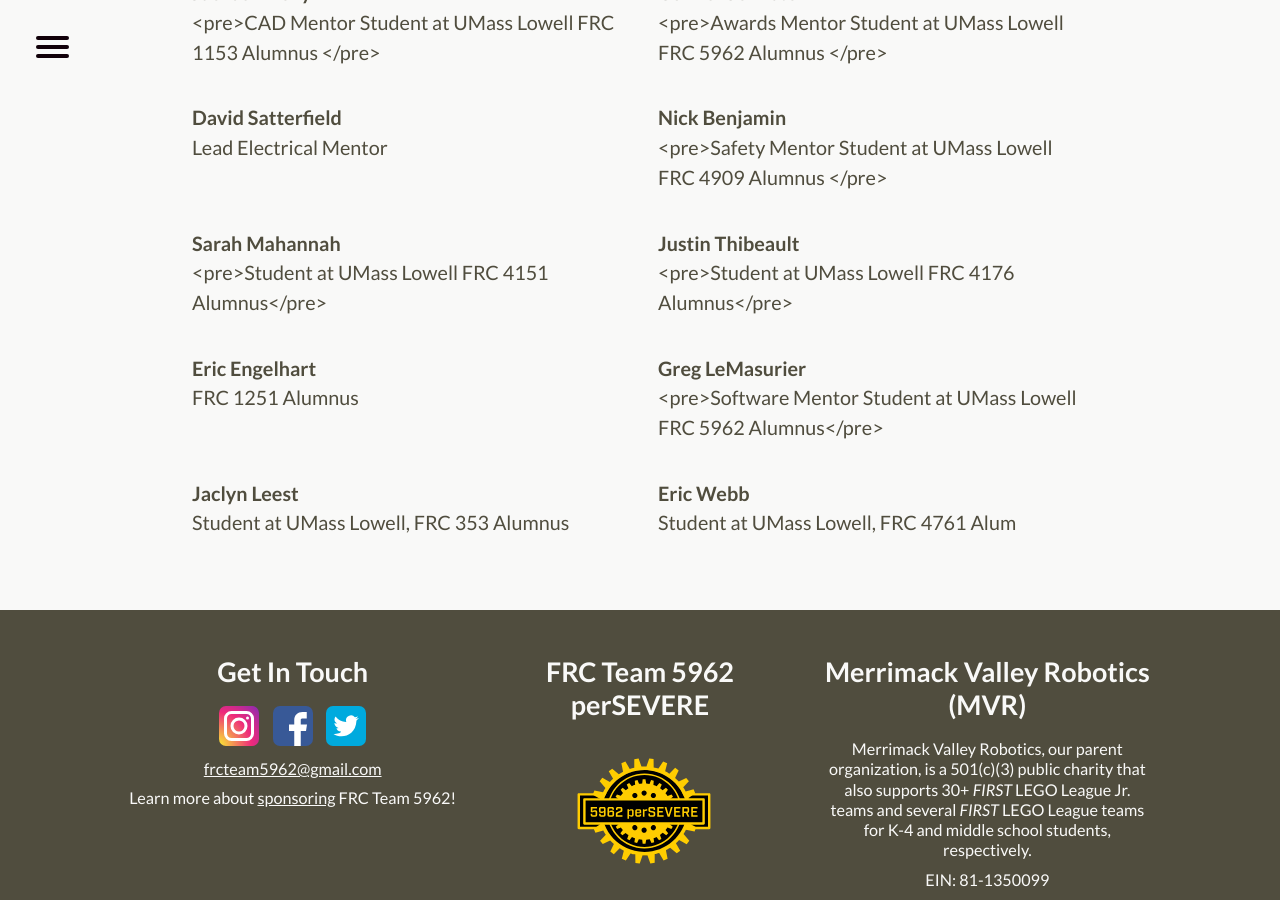
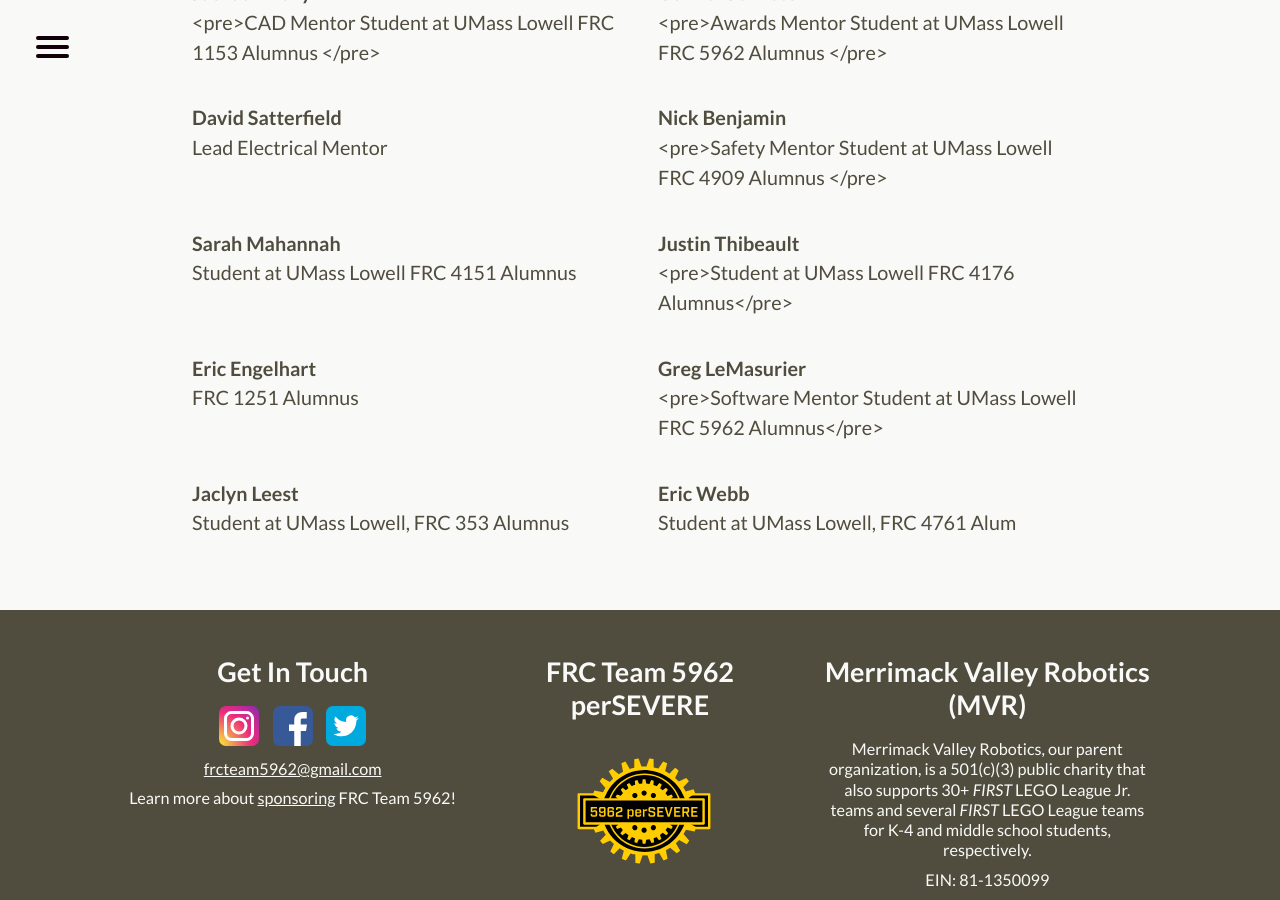
Before and after one commit to perSEVERE-5962/frc5962, a Jekyll site: the page built from about.md, in a window 1280 px wide and 900 px high, scrolled down 3369 px. Built offline with Jekyll 4.4.1, drawn with Linux system fonts in a browser that asks for light colours.

Commit message:
Updated Sarah Mahannah

```diff
--- a/_mentors/sarah-mahannah.markdown
+++ b/_mentors/sarah-mahannah.markdown
@@ -2,7 +2,7 @@
 title: Sarah Mahannah
 date: 2019-04-26 14:30:00 Z
 role: |-
-  <pre>Student at UMass Lowell
-  FRC 4151 Alumnus</pre>
+  Student at UMass Lowell
+  FRC 4151 Alumnus
 order-number: 9
 ---
```
